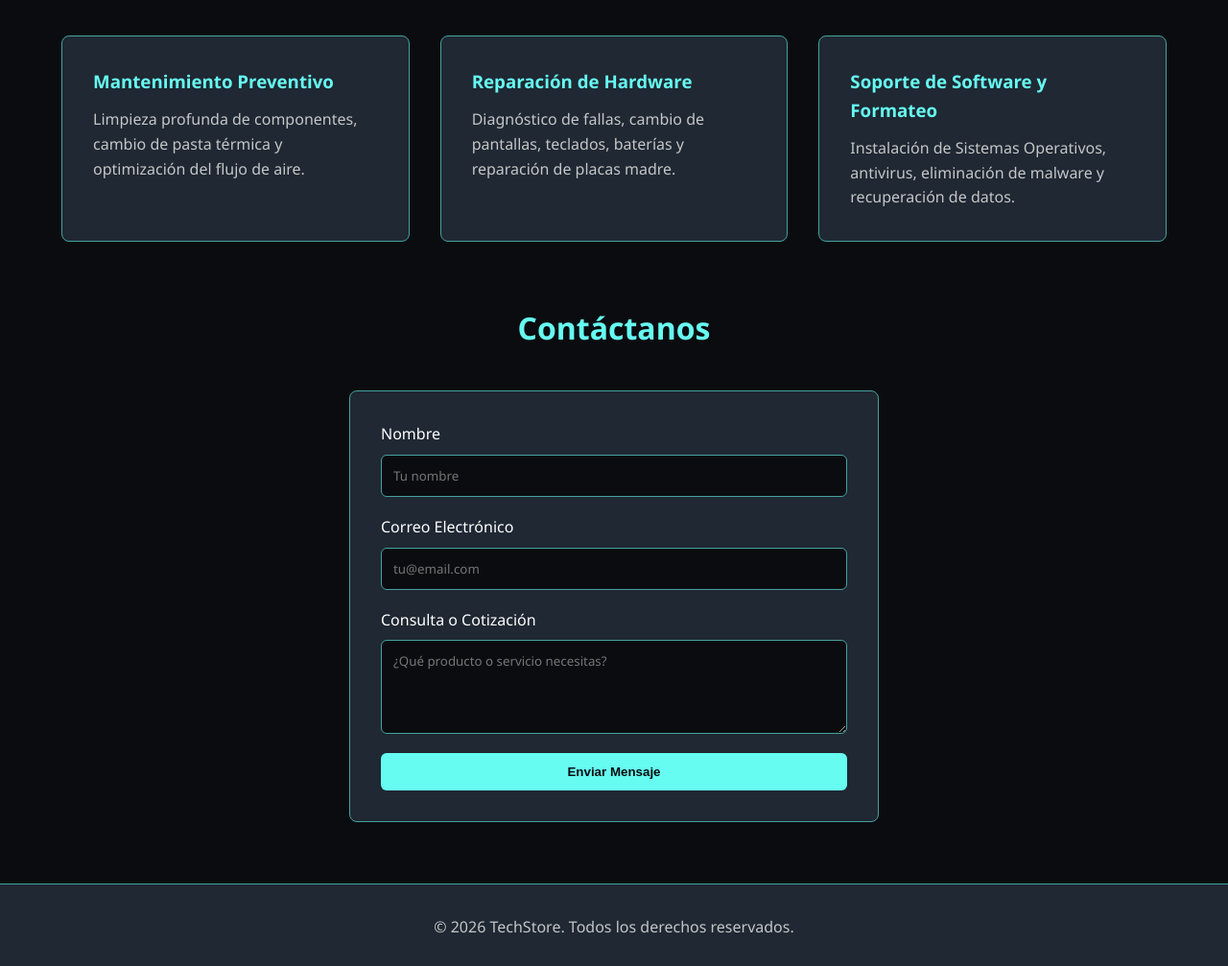
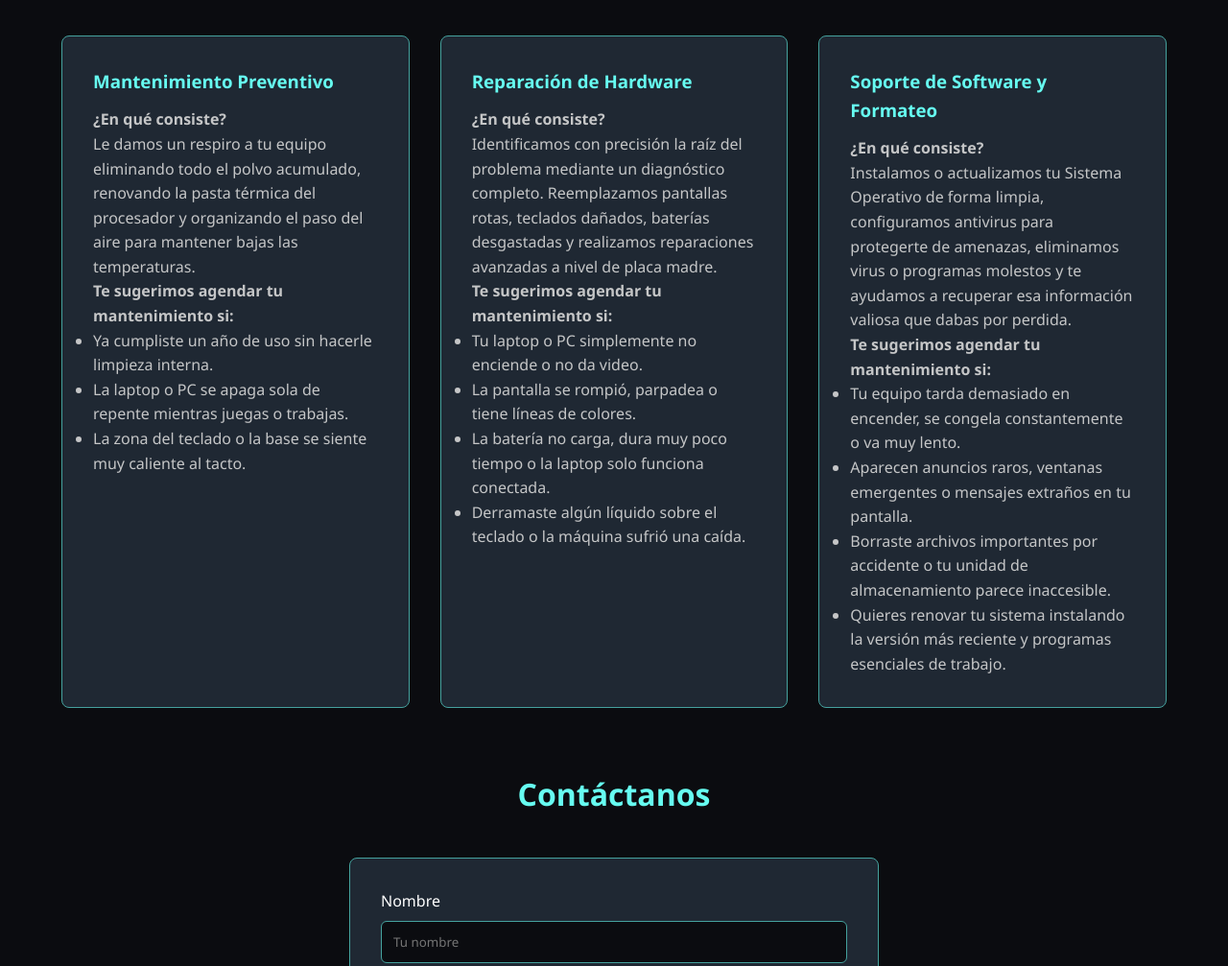
Before and after one commit to victor05H/PRUEBA-DE-SOFTWARE-04, a plain HTML site: page index.html in a window 1280 px wide. Shown: the part 1492-2499 px from the top of the page at 96% size. Drawn offline with Linux system fonts and the light colour scheme.

Commit message:
MonicaV3

```diff
--- a/index.html
+++ b/index.html
@@ -196,18 +196,42 @@
             <div class="services-grid">
                 <article class="card">
                     <h3>Mantenimiento Preventivo</h3>
-                    <p>Limpieza profunda de componentes, cambio de pasta térmica y optimización del flujo de aire.</p>
+                    <h4>¿En qué consiste?</h4>
+                    <p>Le damos un respiro a tu equipo eliminando todo el polvo acumulado, renovando la pasta térmica del procesador y organizando el paso del aire para mantener bajas las temperaturas.</p>
+                    <h4>Te sugerimos agendar tu mantenimiento si:</h4>
+                    <ul>
+                      <li>Ya cumpliste un año de uso sin hacerle limpieza interna.</li>
+                      <li>La laptop o PC se apaga sola de repente mientras juegas o trabajas.</li>
+                      <li>La zona del teclado o la base se siente muy caliente al tacto.</li>
+                    </ul>
                 </article>
                 <article class="card">
                     <h3>Reparación de Hardware</h3>
-                    <p>Diagnóstico de fallas, cambio de pantallas, teclados, baterías y reparación de placas madre.</p>
+                    <h4>¿En qué consiste?</h4>
+                    <p>Identificamos con precisión la raíz del problema mediante un diagnóstico completo. Reemplazamos pantallas rotas, teclados dañados, baterías desgastadas y realizamos reparaciones avanzadas a nivel de placa madre.</p>
+                    <h4>Te sugerimos agendar tu mantenimiento si:</h4>
+                    <ul>
+                      <li>Tu laptop o PC simplemente no enciende o no da video.</li>
+                      <li>La pantalla se rompió, parpadea o tiene líneas de colores.</li>
+                      <li>La batería no carga, dura muy poco tiempo o la laptop solo funciona conectada.</li>
+                      <li>Derramaste algún líquido sobre el teclado o la máquina sufrió una caída.</li>
+                    </ul>
                 </article>
                 <article class="card">
                     <h3>Soporte de Software y Formateo</h3>
-                    <p>Instalación de Sistemas Operativos, antivirus, eliminación de malware y recuperación de datos.</p>
+                    <h4>¿En qué consiste?</h4>
+                    <p>Instalamos o actualizamos tu Sistema Operativo de forma limpia, configuramos antivirus para protegerte de amenazas, eliminamos virus o programas molestos y te ayudamos a recuperar esa información valiosa que dabas por perdida.</p>
+                    <h4>Te sugerimos agendar tu mantenimiento si:</h4>
+                    <ul>
+                      <li>Tu equipo tarda demasiado en encender, se congela constantemente o va muy lento.</li>
+                      <li>Aparecen anuncios raros, ventanas emergentes o mensajes extraños en tu pantalla.</li>
+                      <li>Borraste archivos importantes por accidente o tu unidad de almacenamiento parece inaccesible.</li>
+                      <li>Quieres renovar tu sistema instalando la versión más reciente y programas esenciales de trabajo.</li>
+                    </ul>
                 </article>
             </div>
         </section>
+
 
         <!-- Formulario de Contacto -->
         <section id="contacto" class="contact">
@@ -231,7 +255,7 @@
     </main>
 
     <footer class="footer">
-        <p>&copy; 2026 TechStore. Todos los derechos reservados.</p>
+        <p>&copy; 2026 TechStore. Todos los derechos reservados Ramos & Estrella.</p>
     </footer>
 
     <!-- Lógica JavaScript para la Alternancia de Pestañas -->
```
